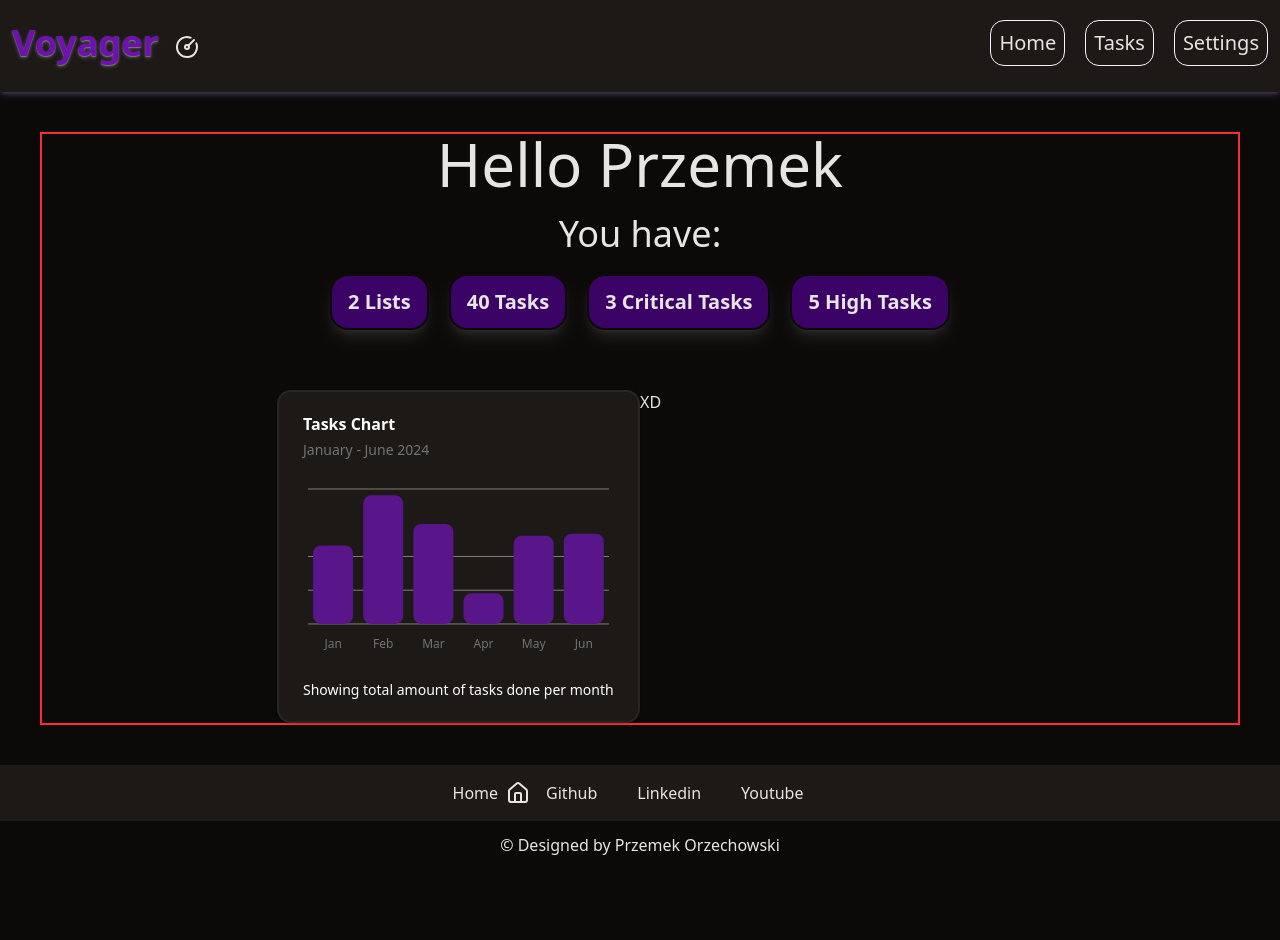
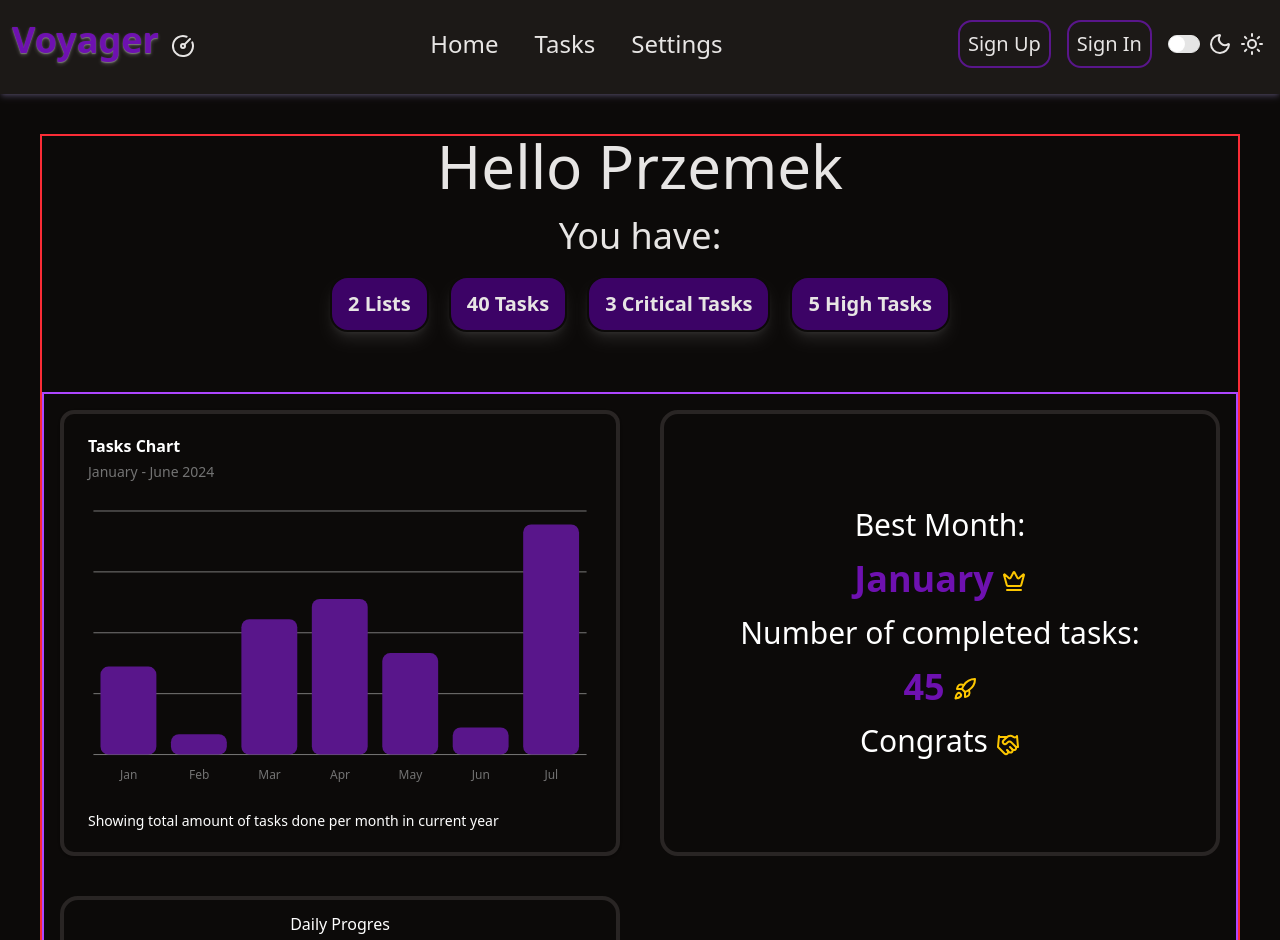
Before and after one commit to PrzemekO84/TaskTracker-React, a React (Vite) app: page / in a window 1280 px wide. Shown: the top 940 px of the page. Before the commit the page ends 869 px from the top, so only its background shows below. Built offline with nearby package versions, Linux system fonts and the light colour scheme; some icons are missing.

Commit message:
Working on main laytout

```diff
--- a/package.json
+++ b/package.json
@@ -14,7 +14,9 @@
     "@emotion/styled": "^11.14.1",
     "@mui/icons-material": "^7.3.7",
     "@mui/material": "^7.3.7",
+    "@radix-ui/react-progress": "^1.1.8",
     "@radix-ui/react-slot": "^1.2.4",
+    "@radix-ui/react-switch": "^1.2.6",
     "@tailwindcss/vite": "^4.1.18",
     "class-variance-authority": "^0.7.1",
     "clsx": "^2.1.1",
--- a/src/App.css
+++ b/src/App.css
@@ -118,6 +118,7 @@ body{
   --sidebar-ring: oklch(0.556 0 0);
 }
 
+
 @layer base {
   * {
     @apply border-border outline-ring/50;
@@ -136,11 +137,15 @@ body{
 }
 
 @utility nameTaskInfo {
-  @apply border-2 border-stone-950 bg-purple-950 rounded-2xl font-bold px-4 py-3 text-xl shadow-lg/10 shadow-white
+  @apply border-2 border-stone-950 bg-purple-950 rounded-2xl font-bold px-4 py-3 text-xl shadow-lg/10 shadow-white text-center
 }
 
 @utility buttonHighLight{
   @apply transition duration-300 ease-in-out hover:scale-110
 }
 
+@utility chartDiv {
+  @apply rounded-2xl border-4 bg-stone-950 border-stone-800 border-2 text-white p-3 h-full
+}
+
 /*  */
--- /dev/null
+++ b/src/Components/HomeComponents/BestMonth.tsx
@@ -0,0 +1,26 @@
+import { Crown, Handshake, Rocket } from "lucide-react";
+
+
+function BestMonth(){
+    return (
+        <div className="h-full flex flex-col gap-4 items-center justify-center chartDiv text-3xl text-center">
+            <p>Best Month:</p>
+            <div className="flex gap-2 items-center">
+                <p className="font-extrabold text-purple-800 text-4xl">January</p>
+                <Crown className="mt-1 text-yellow-400"/>
+            </div>
+            <p>Number of completed tasks:</p>
+            <div className="flex gap-2 items-center">
+                <p className="font-extrabold text-purple-800 text-4xl">45</p>
+                <Rocket className="mt-1 text-yellow-400"/>
+            </div>
+            <div className="flex gap-2 items-center">
+                <p>Congrats </p>
+                <Handshake className="mt-2 text-yellow-400"/>
+            </div>
+
+        </div>
+    )
+}
+
+export default BestMonth;
--- a/src/Components/HomeComponents/Charts.tsx
+++ b/src/Components/HomeComponents/Charts.tsx
@@ -1,10 +1,21 @@
 import { ChartBarDefault } from "@/Components/ui/BarChart";
+import BestMonth from "./BestMonth";
+import DailyProgress from "./DailyProgress";
 
 function Charts(){
     return (
-        <div className="grid grid-cols-1 md:grid-cols-2 mt-15">
-            <ChartBarDefault />
-            <div>XD</div>
+        <div className="grid grid-cols-1 md:grid-cols-2 mt-15 border-2 2xl:grid-cols-3 border-purple-500 w-full gap-10 p-4">
+            <div >
+                <ChartBarDefault/>
+            </div>
+
+            <div >
+                <BestMonth />
+            </div>
+
+            <div>
+                <DailyProgress />
+            </div>
         </div>
     )
 }
--- /dev/null
+++ b/src/Components/HomeComponents/DailyProgress.tsx
@@ -0,0 +1,16 @@
+
+import { Progress } from "../ui/progress";
+
+
+
+function DailyProgress(){
+    return (
+      <div className="flex flex-col items-center justify-between chartDiv">
+        <h1>Daily Progres</h1>
+        <h2>0 Task Done</h2>
+        <Progress value={5}/>
+      </div>
+    );
+}
+
+export default DailyProgress;
--- a/src/Components/ui/BarChart.tsx
+++ b/src/Components/ui/BarChart.tsx
@@ -21,12 +21,13 @@ import {
 export const description = "A bar chart"
 
 const chartData = [
-  { month: "January", desktop: 186 },
-  { month: "February", desktop: 305 },
-  { month: "March", desktop: 237 },
-  { month: "April", desktop: 73 },
-  { month: "May", desktop: 209 },
-  { month: "June", desktop: 214 },
+  { month: "January", desktop: 13 },
+  { month: "February", desktop: 3 },
+  { month: "March", desktop: 20 },
+  { month: "April", desktop: 23 },
+  { month: "May", desktop: 15 },
+  { month: "June", desktop: 4 },
+  { month: "July", desktop: 34 }
 ]
 
 const chartConfig = {
@@ -38,7 +39,7 @@ const chartConfig = {
 
 export function ChartBarDefault() {
   return (
-    <Card className="bg-stone-900 border-stone-800 border-2 text-white">
+    <Card className="bg-stone-950 border-stone-800 border-4 text-white">
       <CardHeader>
         <CardTitle>Tasks Chart</CardTitle>
         <CardDescription>January - June 2024</CardDescription>
@@ -64,7 +65,7 @@ export function ChartBarDefault() {
       </CardContent>
       <CardFooter className="flex-col items-start gap-2 text-sm">
         <div className="leading-none">
-          Showing total amount of tasks done per month
+          Showing total amount of tasks done per month in current year
         </div>
       </CardFooter>
     </Card>
--- /dev/null
+++ b/src/Components/ui/progress.tsx
@@ -0,0 +1,29 @@
+import * as React from "react"
+import * as ProgressPrimitive from "@radix-ui/react-progress"
+
+import { cn } from "@/lib/utils"
+
+function Progress({
+  className,
+  value,
+  ...props
+}: React.ComponentProps<typeof ProgressPrimitive.Root>) {
+  return (
+    <ProgressPrimitive.Root
+      data-slot="progress"
+      className={cn(
+        "bg-primary/20 relative h-2 w-full overflow-hidden rounded-full",
+        className
+      )}
+      {...props}
+    >
+      <ProgressPrimitive.Indicator
+        data-slot="progress-indicator"
+        className="bg-purple-500 h-full w-full flex-1 transition-all"
+        style={{ transform: `translateX(-${100 - (value || 0)}%)` }}
+      />
+    </ProgressPrimitive.Root>
+  )
+}
+
+export { Progress }
--- /dev/null
+++ b/src/Components/ui/switch.tsx
@@ -0,0 +1,33 @@
+import * as React from "react"
+import * as SwitchPrimitive from "@radix-ui/react-switch"
+
+import { cn } from "@/lib/utils"
+
+function Switch({
+  className,
+  size = "default",
+  ...props
+}: React.ComponentProps<typeof SwitchPrimitive.Root> & {
+  size?: "sm" | "default"
+}) {
+  return (
+    <SwitchPrimitive.Root
+      data-slot="switch"
+      data-size={size}
+      className={cn(
+        "peer data-[state=checked]:bg-primary data-[state=unchecked]:bg-input focus-visible:border-ring focus-visible:ring-ring/50 dark:data-[state=unchecked]:bg-input/80 group/switch inline-flex shrink-0 items-center rounded-full border border-transparent shadow-xs transition-all outline-none focus-visible:ring-[3px] disabled:cursor-not-allowed disabled:opacity-50 data-[size=default]:h-[1.15rem] data-[size=default]:w-8 data-[size=sm]:h-3.5 data-[size=sm]:w-6",
+        className
+      )}
+      {...props}
+    >
+      <SwitchPrimitive.Thumb
+        data-slot="switch-thumb"
+        className={cn(
+          "bg-background dark:data-[state=unchecked]:bg-foreground dark:data-[state=checked]:bg-primary-foreground pointer-events-none block rounded-full ring-0 transition-transform group-data-[size=default]/switch:size-4 group-data-[size=sm]/switch:size-3 data-[state=checked]:translate-x-[calc(100%-2px)] data-[state=unchecked]:translate-x-0"
+        )}
+      />
+    </SwitchPrimitive.Root>
+  )
+}
+
+export { Switch }
--- a/src/Header.tsx
+++ b/src/Header.tsx
@@ -1,30 +1,51 @@
 import { Button } from "./Components/ui/button";
+import { Switch } from "./Components/ui/switch";
 import { Link } from "react-router-dom";
+import { Moon } from "lucide-react";
+import { Sun } from "lucide-react";
 import { CircleGauge } from "lucide-react";
+
+
+//Mozna by dodac hamburger jesli zmniejszy sie jeszcze bardziej
+//Zmiana ikony przy dark/light mode
+//Trzeba cos wymyslic z home/task/settings bo nie sa wycentrowane idealnie przez duzy prawy div ale to po dark mode zeby lepiej to dostosowac
 
 function Header() {
   return (
     <div className="border-b-2 border-stone-900 pb-6 shadow-md shadow-violet-300/20 bg-stone-900">
-      <div className="flex justify-between items-center mt-5 mx-3 h-auto ">
+      <div className="flex justify-between mt-5 mx-3 h-auto ">
         <div>
-          <Link to="/" className="flex gap-4 justify-center items-center">
-            <h1 className="text-4xl font-semibold text-purple-800 text-shadow-md/20 text-shadow-white">Voyager</h1>
-            <CircleGauge className="mt-2" />
+          <Link to="/" className="flex gap-3 justify-center items-center">
+            <h1 className="text-4xl font-semibold text-purple-800 text-shadow-md/20 text-shadow-white">
+              Voyager
+            </h1>
+            <CircleGauge className="mt-3"/>
           </Link>
         </div>
-        <div className="flex gap-5 justify-center items-center text-xl">
-          <Link className="border border-violet-50 p-2 rounded-xl linkHighlight " to="/">
+        <div className="flex gap-5 justify-center items-center text-xl lg:text-2xl 2xl:text-3xl">
+          <Link className=" p-2 rounded-xl linkHighlight " to="/">
             Home
           </Link>
-          <Link className="border border-violet-50 p-2 rounded-xl linkHighlight" to="/Tasks">
+          <Link className=" p-2 rounded-xl linkHighlight" to="/Tasks">
             Tasks
           </Link>
-          <Link
-            className="border border-violet-50 p-2 rounded-xl linkHighlight"
-            to="Settings"
-          >
+          <Link className=" p-2 rounded-xl linkHighlight" to="Settings">
             Settings
           </Link>
+        </div>
+
+        <div className="flex gap-4 justify-center items-center mr-1 text-xl">
+          <div className="border-2 border-purple-900 p-2 rounded-xl linkHighlight">
+            <button>Sign Up</button>
+          </div>
+          <div className="border-2 border-purple-900 p-2 rounded-xl linkHighlight">
+            <button>Sign In</button>
+          </div>
+          <div className="flex gap-2 justify-center items-center">
+            <Switch className="border border-whites"/>
+            <Moon />
+            <Sun />
+          </div>
         </div>
       </div>
     </div>
```
Also changed, not shown: 1 other file (tests, documents, lock files or other folders).
